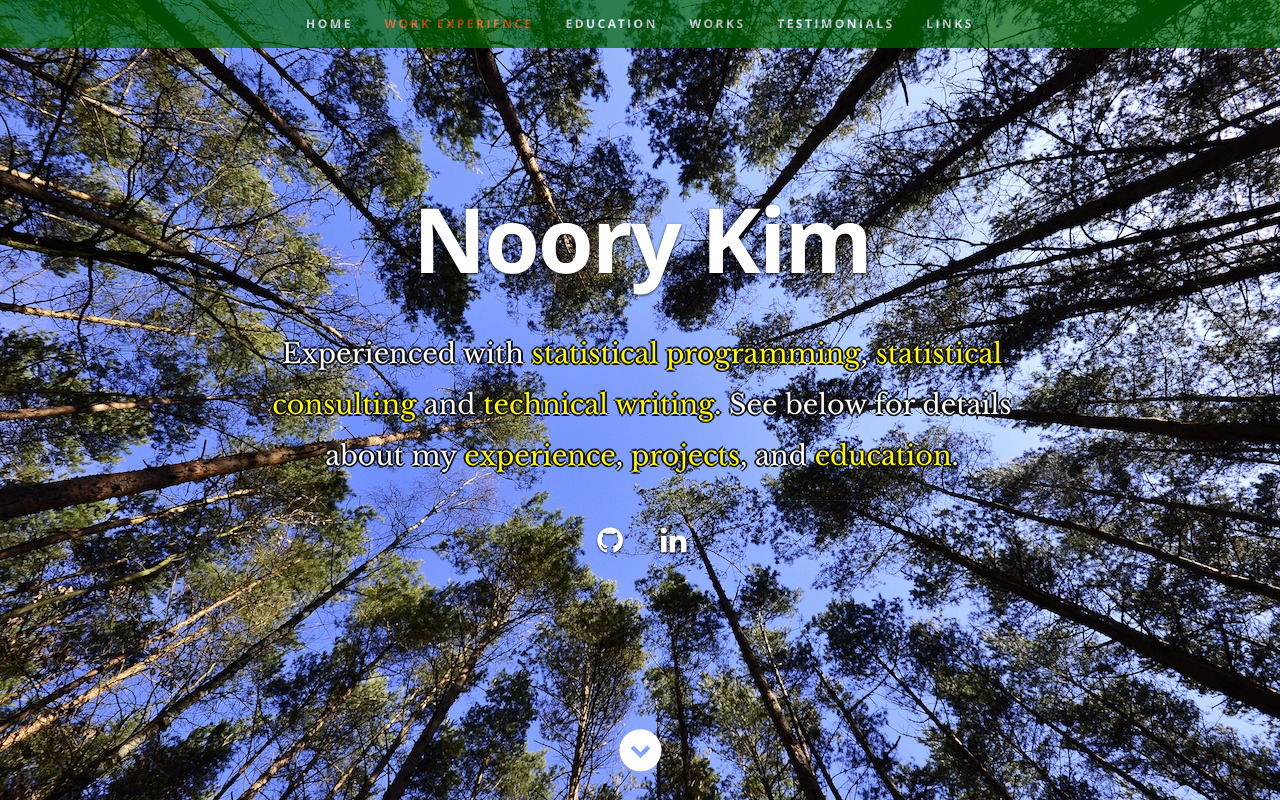
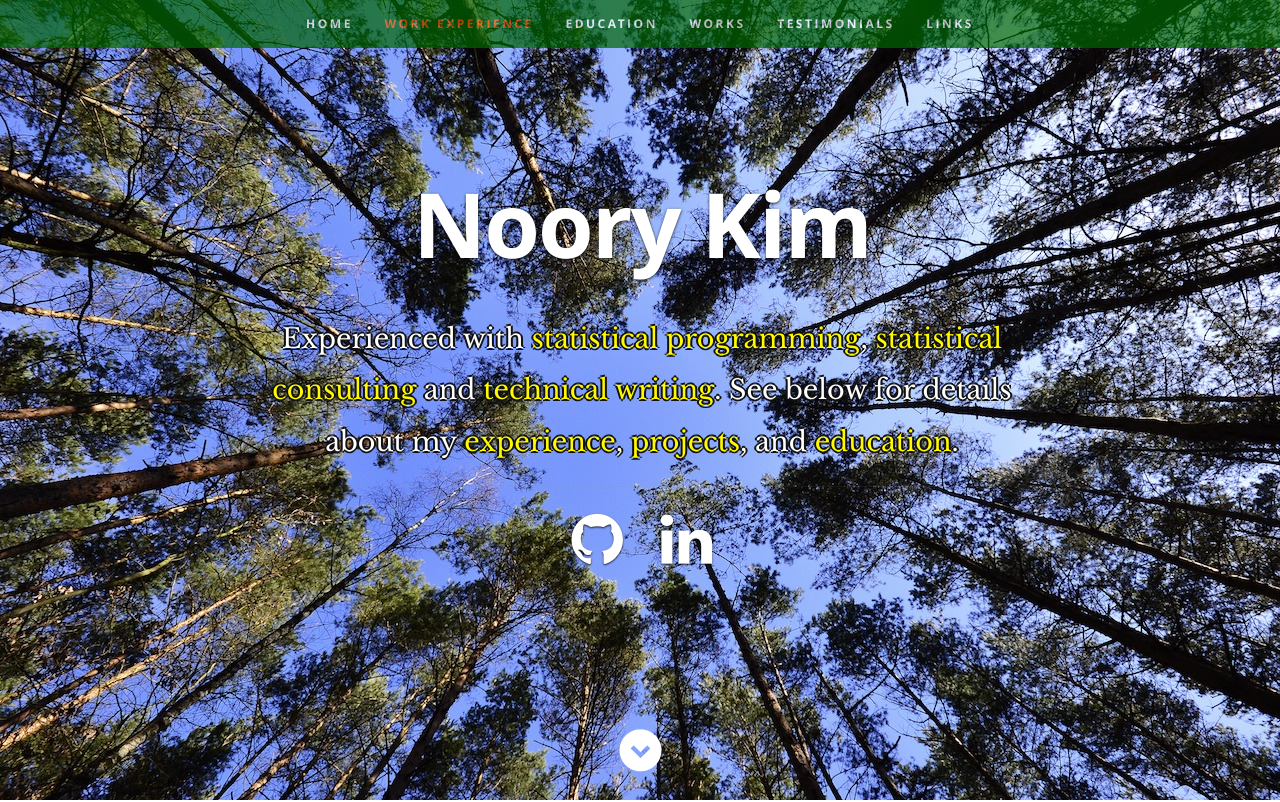
Before and after one commit to noorykim/noorykim.github.io, a plain HTML site: page index.html in a window 1280 px wide. Shown: the top 802 px of the page. Drawn offline with nearby package versions, Linux system fonts and the light colour scheme.

Commit message:
incr font awesome icon size

```diff
--- a/css/layout.css
+++ b/css/layout.css
@@ -258,7 +258,7 @@ ul#nav li.current a { color: #F06000; }
 .resume-section .main-col { padding-right: 10%; }
 
 .education, .work {
-   margin-bottom: 48px;
+   margin-bottom: 36px;
    padding-bottom: 24px;
    border-bottom: 1px solid #E8E8E8;
 }
--- a/index.html
+++ b/index.html
@@ -57,9 +57,10 @@
 
         <hr />
 
+        <!-- image links by foni awesome === -->
         <ul class="social">
-          <li><a href="https://github.com/noorykim"><i class="fa fa-github"></i></a></li>
-          <li><a href="https://www.linkedin.com/in/noory/"><i class="fa fa-linkedin"></i></a></li>
+          <li><a href="https://github.com/noorykim"><i class="fa fa-github fa-2x"></i></a></li>
+          <li><a href="https://www.linkedin.com/in/noory/"><i class="fa fa-linkedin fa-2x"></i></a></li>
         </ul>
       </div>
     </div>
```
